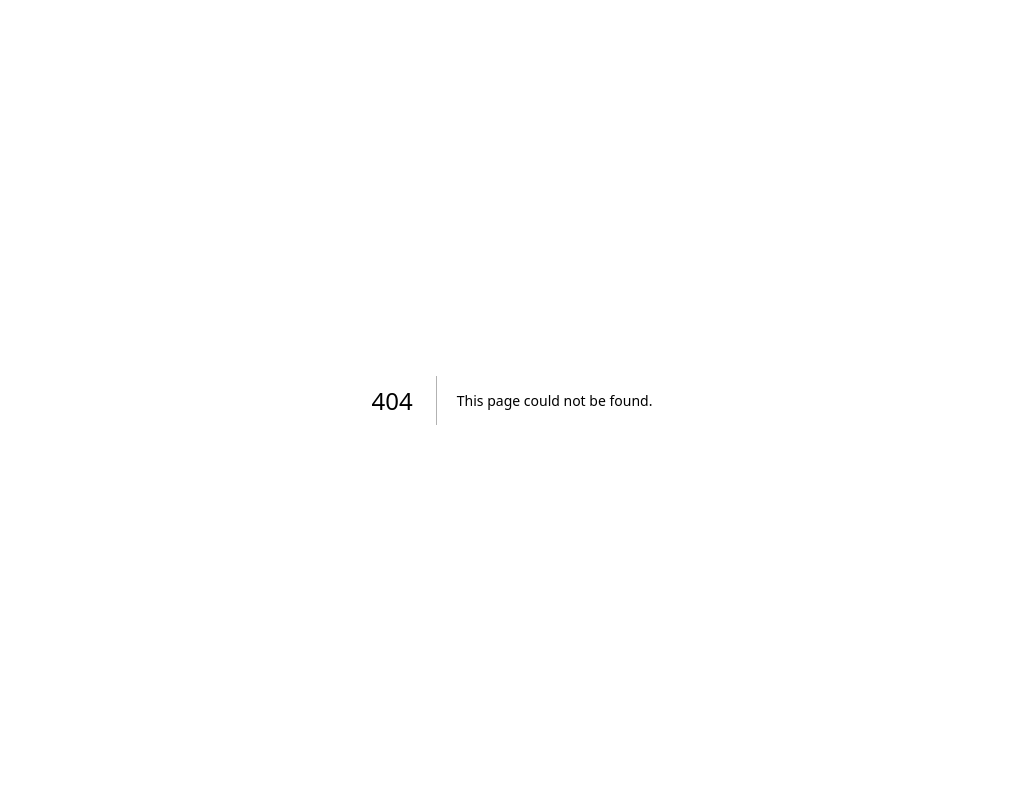
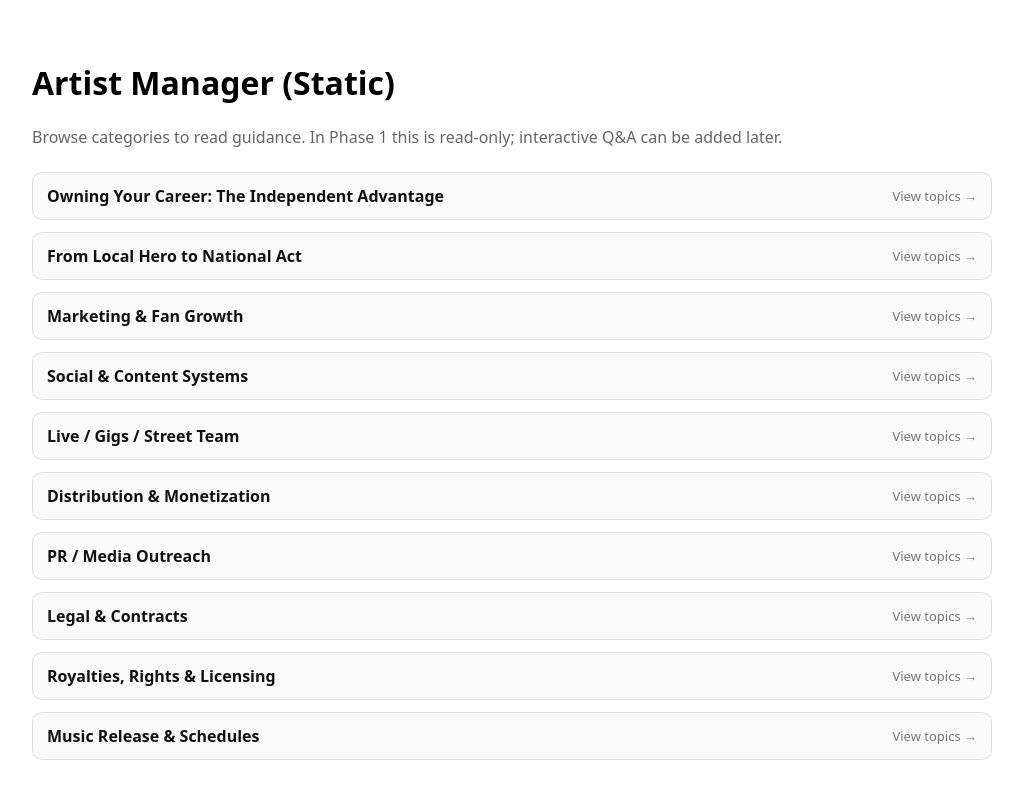
Before and after one commit to theunsignedunderground/uu-main-site, a Next.js app: page /dashboard/artist-manager in a window 1280 px wide. Before the commit this address had no page. Shown: the top 798 px of the page, without its empty margins (128-1151 px from the left). Built offline with nearby package versions, Linux system fonts and the light colour scheme.

Commit message:
Create index.js

```diff
--- /dev/null
+++ b/pages/dashboard/artist-manager/index.js
@@ -0,0 +1,46 @@
+const CATS = [
+  { slug:"owning-your-career", title:"Owning Your Career: The Independent Advantage" },
+  { slug:"from-local-hero-to-national", title:"From Local Hero to National Act" },
+  { slug:"marketing-fan-growth", title:"Marketing & Fan Growth" },
+  { slug:"social-content-systems", title:"Social & Content Systems" },
+  { slug:"live-gigs-street-team", title:"Live / Gigs / Street Team" },
+  { slug:"distribution-monetization", title:"Distribution & Monetization" },
+  { slug:"pr-media-outreach", title:"PR / Media Outreach" },
+  { slug:"legal-contracts", title:"Legal & Contracts" },
+  { slug:"royalties-rights-licensing", title:"Royalties, Rights & Licensing" }, // you asked to include this
+  { slug:"release-schedules", title:"Music Release & Schedules" }
+];
+
+export default function ArtistManager() {
+  return (
+    <main style={{padding:"2rem", maxWidth: 960, margin:"0 auto", fontFamily:"system-ui, Arial, sans-serif"}}>
+      <h1>Artist Manager (Static)</h1>
+      <p style={{color:"#666", marginTop:6}}>
+        Browse categories to read guidance. In Phase 1 this is read-only; interactive Q&A can be added later.
+      </p>
+
+      <ul style={{display:"grid", gap:12, listStyle:"none", padding:0, marginTop:24}}>
+        {CATS.map(c => (
+          <li key={c.slug}>
+            <a href={`/dashboard/artist-manager/${c.slug}`} style={card}>
+              <strong>{c.title}</strong>
+              <span style={{color:"#777", fontSize:13}}>View topics →</span>
+            </a>
+          </li>
+        ))}
+      </ul>
+    </main>
+  );
+}
+
+const card = {
+  display:"flex",
+  justifyContent:"space-between",
+  alignItems:"center",
+  padding:"12px 14px",
+  border:"1px solid #ddd",
+  borderRadius:10,
+  background:"#fafafa",
+  textDecoration:"none",
+  color:"#111"
+};
```
